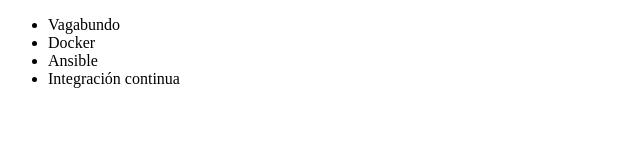
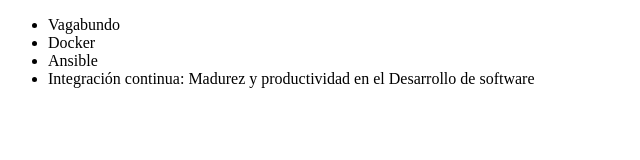
Before and after one commit to ima0127/alura-git, a plain HTML site: page index.html in a window 1280 px wide. Shown: the whole page, without its empty margins (0-640 px from the left). Drawn offline with Linux system fonts and the light colour scheme.

Commit message:
Renombrando cursos de integracion continua

```diff
--- a/index.html
+++ b/index.html
@@ -11,7 +11,7 @@
         <li> Vagabundo </li>
         <li> Docker </li>
         <li> Ansible </li>
-        <li> Integración continua </li>
+        <li> Integración continua: Madurez y productividad en el Desarrollo de software </li>
     </ul>
 </body>
 </html>
```
